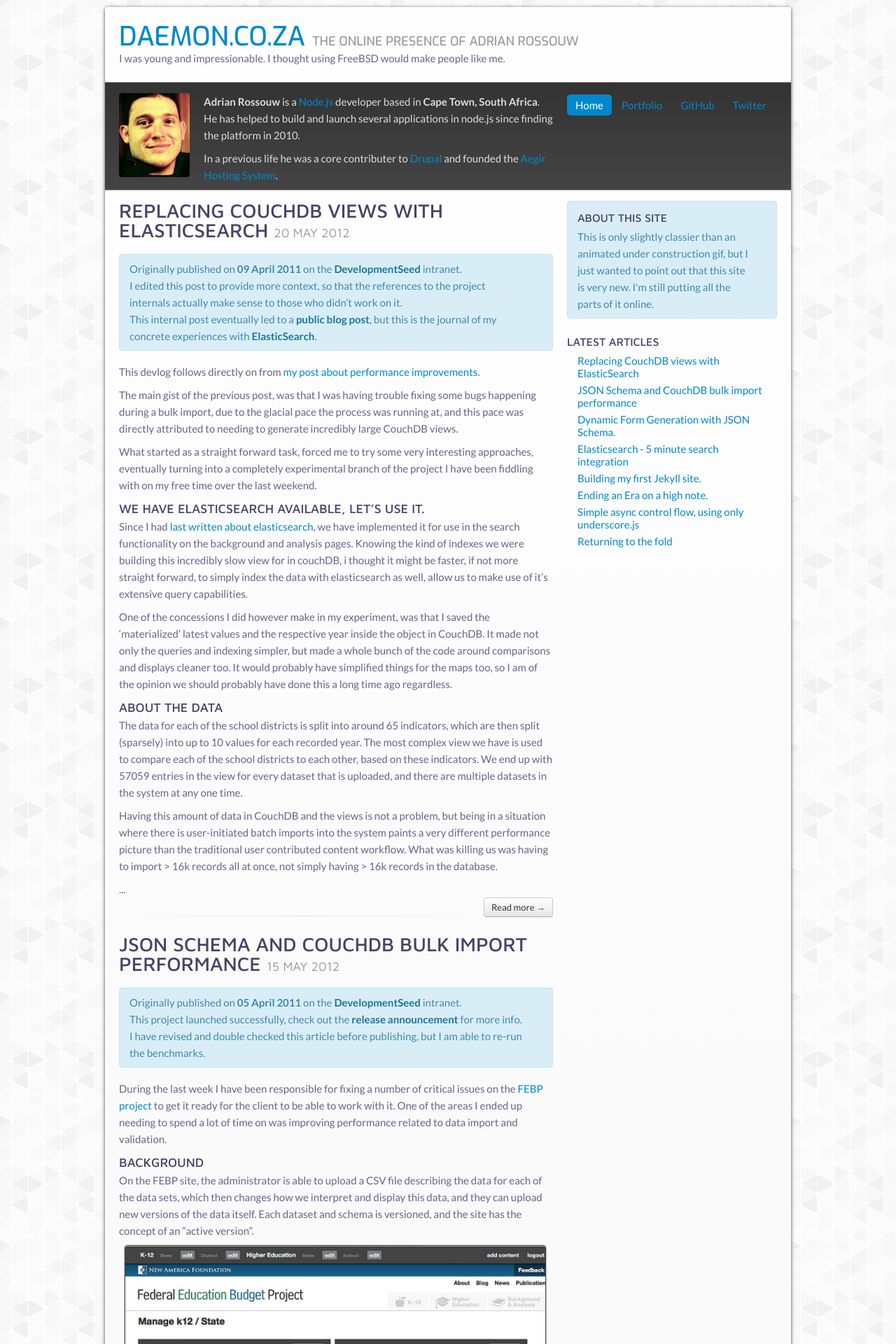
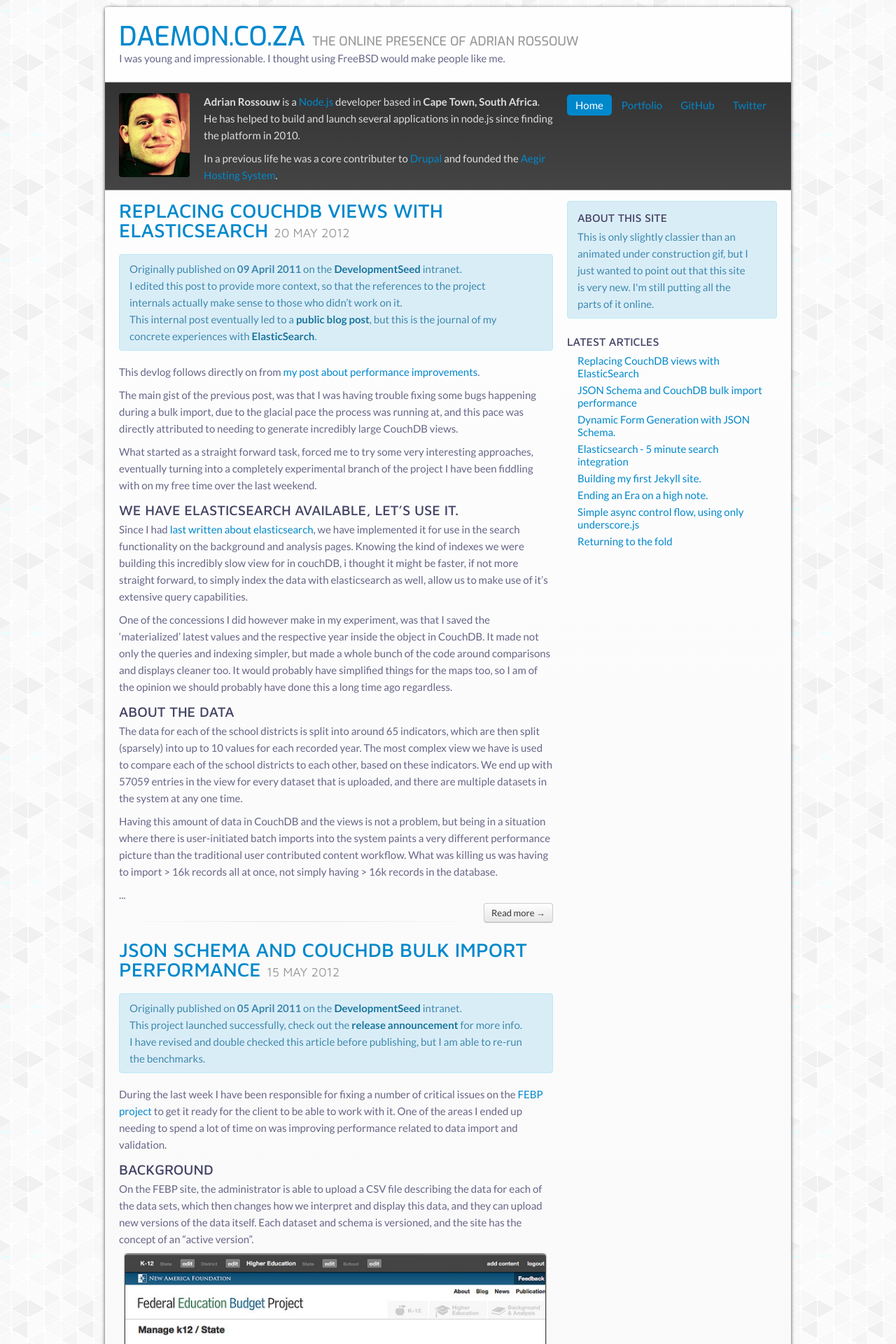
Before and after one commit to AdrianRossouw/daemon-co-za, a Jekyll site: the page built from index.html, in a window 1280 px wide. Shown: the top 1920 px of the page at 70% size. Built offline with Jekyll 4.4.1, drawn with Linux system fonts in a browser that asks for light colours; the list of posts is cut into pages by our own code.

Commit message:
some small text changes, including linking the header on the front page.

```diff
--- a/index.html
+++ b/index.html
@@ -24,8 +24,9 @@ layout: default
     {% endif %}
   <article>
       <header>
-      <h2>{{article.title}} <small>{{article.date | date:"%d %B %Y"}}</small></h2>
-      </header>
+
+      <h2><a href='{{article.url}}'>{{article.title}}</a> <small>{{article.date | date:"%d %B %Y"}}</small></h2>
+            </header>
       {{with_break}}
       {% if with_break != article.content %}
       <p><a href='{{article.url}}' class='btn pull-right'>Read more →</a></p>
--- a/site.css
+++ b/site.css
@@ -49,7 +49,7 @@ img.avatar { box-shadow: 0 0 2px #444; border-radius: 4px; }
 
 h1 { font-size: 38px; }
 h2 { font-size: 28px; }
-h3 { font-size: 18px; line-height: 26px; }
+h3 { font-size: 20px; line-height: 30px; }
 h4 { font-size: 16px; line-height: 30px; }
 
 img { max-width: 620px }
@@ -130,3 +130,6 @@ header .about img.avatar {
   max-height: 120px;
 }
 header .about p { color: #ddd }
+header a:hover {
+  text-decoration: none;
+}
```
